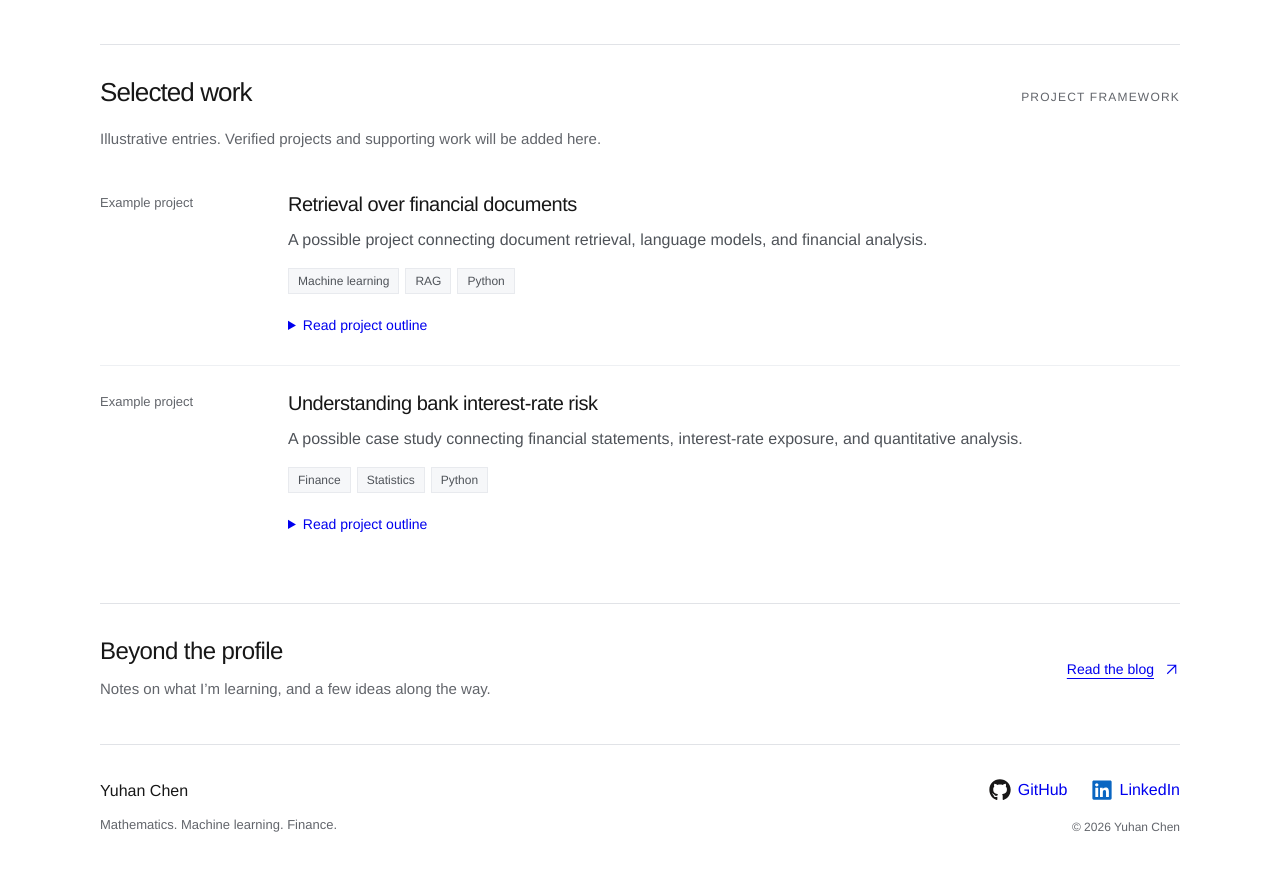
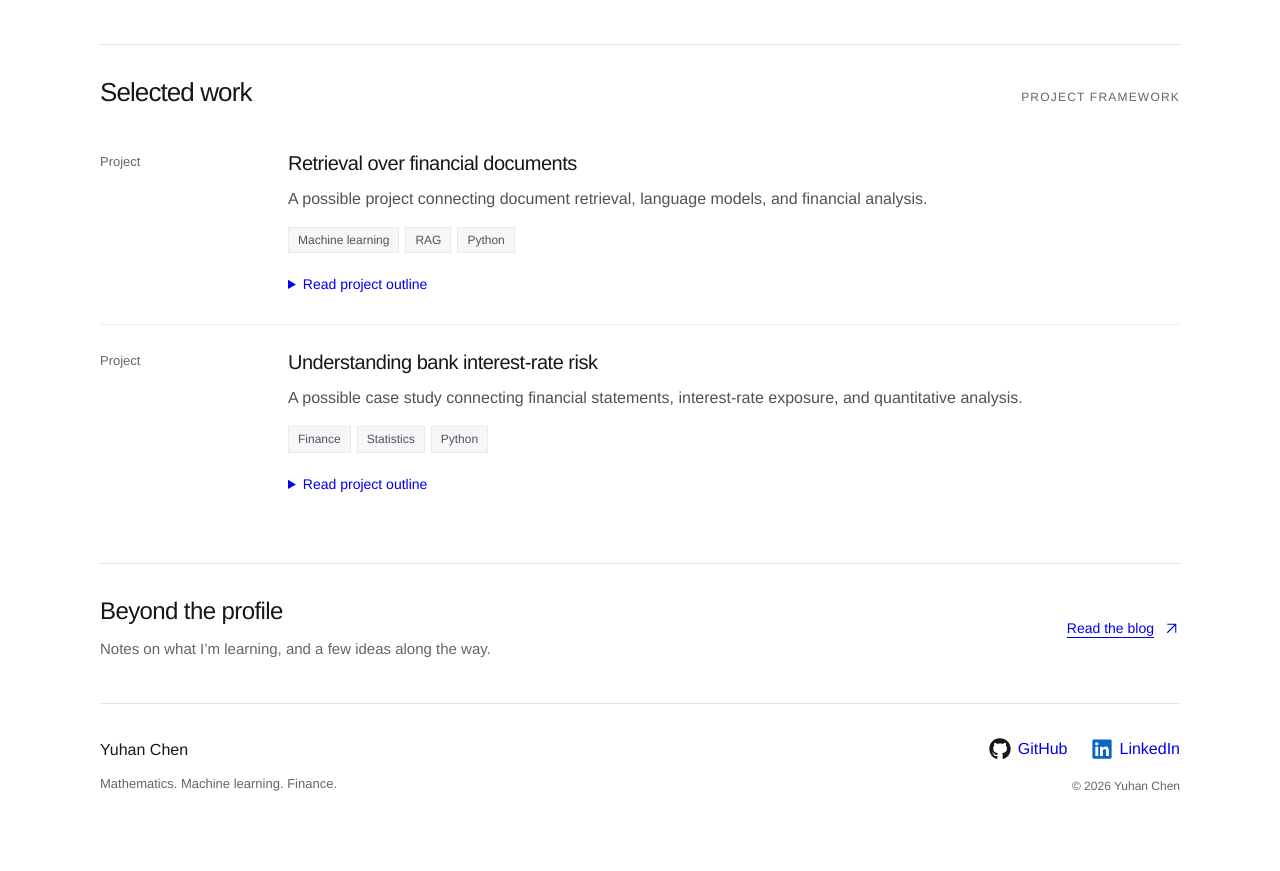
Before and after one commit to artichen/artichen.github.io, a React (Vite) app: page / in a window 1280 px wide. Shown: the part 1180-2051 px from the top of the page. After the commit the page ends 2027 px from the top, so only its background shows below. Built offline with nearby package versions, Linux system fonts and the light colour scheme.

Commit message:
More Changes to be committed:

```diff
--- a/src/data/site.ts
+++ b/src/data/site.ts
@@ -115,7 +115,7 @@ export const siteData: SiteData = {
     {
       id: "financial-rag",
       title: "Retrieval over financial documents",
-      kind: "Example project",
+      kind: "",
       summary:
         "A possible project connecting document retrieval, language models, and financial analysis.",
       tags: ["Machine learning", "RAG", "Python"],
@@ -125,7 +125,7 @@ export const siteData: SiteData = {
     {
       id: "risk-analysis",
       title: "Understanding bank interest-rate risk",
-      kind: "Example project",
+      kind: "",
       summary:
         "A possible case study connecting financial statements, interest-rate exposure, and quantitative analysis.",
       tags: ["Finance", "Statistics", "Python"],
--- a/src/pages/CV.tsx
+++ b/src/pages/CV.tsx
@@ -134,8 +134,7 @@ export default function CV({ data }: { data: SiteData }) {
           <span>03</span>
         </div>
         <p>
-          Machine learning systems, AI agent development, quantitative research,
-          and quantitative development.
+          AI for science, AI for investment, AI agent development, quantitative finance
         </p>
         <p className={s.sectionIntro}>
           Project experience and supporting repositories can be found on the{" "}
--- a/src/pages/Home.tsx
+++ b/src/pages/Home.tsx
@@ -60,8 +60,7 @@ export default function Home({ data }: { data: SiteData }) {
         </div>
         {data.isDraft && (
           <p className={s.sectionIntro}>
-            Illustrative entries. Verified projects and supporting work will be
-            added here.
+
           </p>
         )}
         {data.projects.length ? (
```
